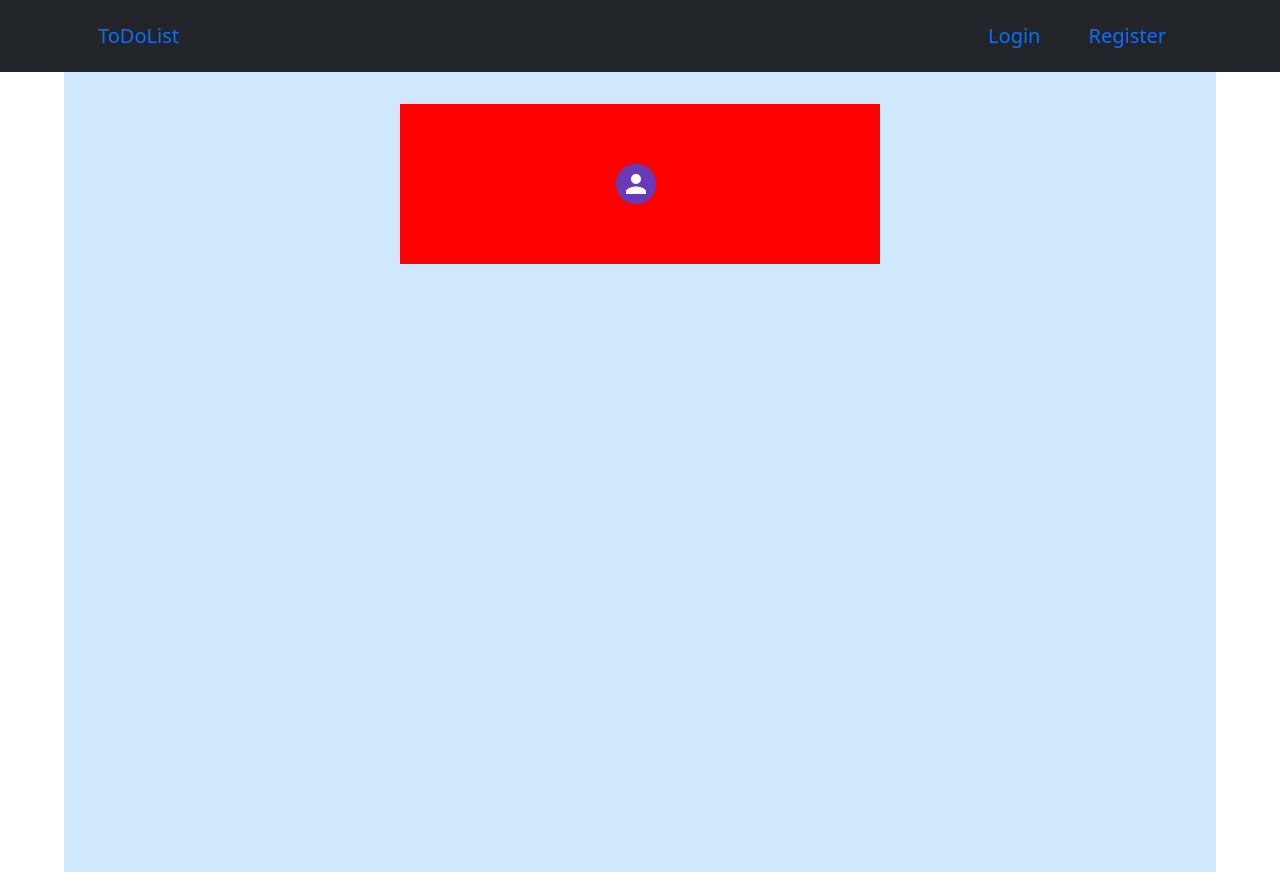
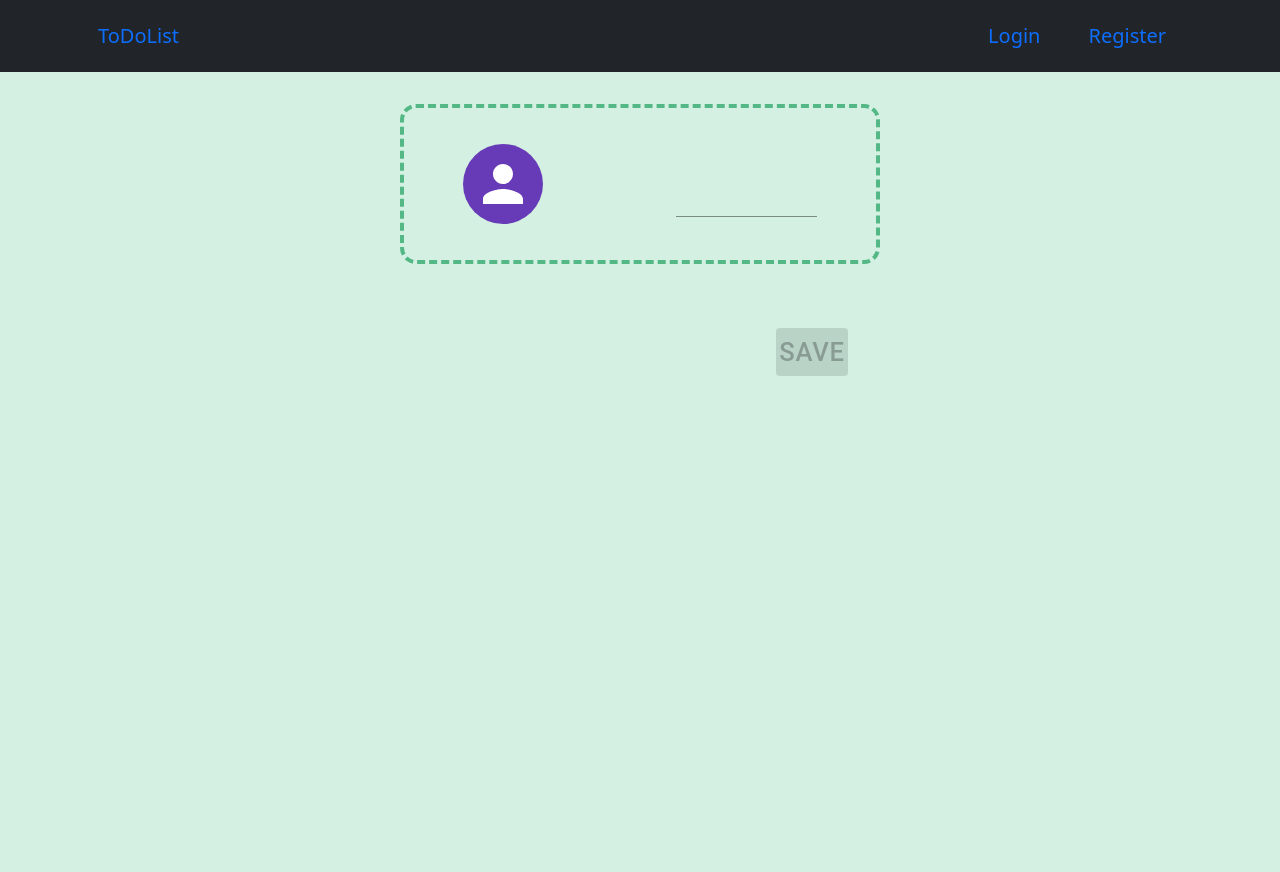
Before and after one commit to Davide-Biste/ToDoList-react, a React (Create React App) app: page /user/settings in a window 1280 px wide. Built offline with nearby package versions, Linux system fonts and the light colour scheme.

Commit message:
feat(somuchadmin): now work settings profile

```diff
--- a/package.json
+++ b/package.json
@@ -2,7 +2,7 @@
   "name": "to-do-list-react",
   "version": "0.1.0",
   "private": true,
-  "proxy": "http://localhost:8888",
+  "proxy": "https://davide-to-do.herokuapp.com/",
   "dependencies": {
     "@emotion/react": "^11.8.2",
     "@emotion/styled": "^11.8.1",
--- a/src/Component/user/Settings.js
+++ b/src/Component/user/Settings.js
@@ -1,51 +1,119 @@
-import React from "react";
-import { Container, Box, Avatar, Typography } from "@mui/material";
+import React, { useEffect, useState } from "react";
+import { Container, Box, Avatar, Button, TextField } from "@mui/material";
 import { deepPurple } from "@mui/material/colors";
+import { putUser } from "../../api";
 import _ from "lodash";
 import "../../index.css";
 
 const Settings = () => {
+  const [currentUsername, setCurrentUsername] = useState(
+    localStorage.getItem("username")
+  );
+  const [isDisabled, setIsDisabled] = useState(false);
+
+  const parseJwt = (token) => {
+    if (!token) {
+      return;
+    }
+    const base64Url = token.split(".")[1];
+    const base64 = base64Url.replace("-", "+").replace("_", "/");
+    return JSON.parse(window.atob(base64));
+  };
+
+  const modifyUser = async () => {
+    const { user: id } = await parseJwt(localStorage.getItem("token"));
+    const put = await putUser(id.id, currentUsername);
+    console.log({ put });
+  };
+
+  const changeCurrentUsername = (evt) => {
+    setCurrentUsername(evt.target.value);
+  };
+
+  useEffect(() => {
+    if (currentUsername === localStorage.getItem("username")) {
+      setIsDisabled(true);
+    } else {
+      setIsDisabled(false);
+    }
+  }, [currentUsername]);
+
   return (
     <Container fixed>
       <Box
         sx={{
-          backgroundColor: "#cfe8fc",
           height: "100vh",
         }}
-        style={{ display: "flex", justifyContent: "center" }}
+        style={{
+          display: "flex",
+          justifyContent: "flex-start",
+          alignItems: "center",
+          flexDirection: "column",
+        }}
       >
         <Box
           sx={{
-            backgroundColor: "red",
+            borderRadius: "1rem",
+            borderColor: "#53b885",
+            borderStyle: "dashed",
+            borderWidth: "0.3rem",
             width: "60vh",
             height: "20vh",
             marginTop: "2rem",
           }}
           style={{
             display: "flex",
-            justifyContent: "center",
+            justifyContent: "space-around",
             alignItems: "center",
           }}
         >
-          <div
+          <Avatar
+            sx={{
+              backgroundColor: deepPurple[500],
+            }}
+            style={{ width: "10vh", height: "10vh", fontSize: "8vh" }}
+          >
+            {_.upperCase(_.split(localStorage.getItem("username"), "")[0])}
+          </Avatar>
+          <TextField
+            value={currentUsername}
+            onChange={changeCurrentUsername}
+            variant="standard"
             style={{
-              display: "flex",
+              marginLeft: "1rem",
+              width: "30%",
+              alignItems: "center",
               justifyContent: "center",
-              alignItems: "center",
             }}
+            InputProps={{ style: { fontSize: 40 } }}
+          />
+        </Box>
+        <Box
+          sx={{
+            width: "60vh",
+            height: "20vh",
+            marginTop: "2rem",
+          }}
+          style={{
+            display: "flex",
+            justifyContent: "flex-end",
+            alignItems: "flex-start",
+          }}
+        >
+          <Button
+            disabled={isDisabled}
+            variant="contained"
+            color="success"
+            style={{
+              width: "15%",
+              height: "30%",
+              fontSize: "1.6rem",
+              margin: "2rem 2rem 2rem 2rem",
+            }}
+            onClick={modifyUser}
           >
-            <Avatar sx={{ backgroundColor: deepPurple[500] }}>
-              {_.upperCase(_.split(localStorage.getItem("username"), "")[0])}
-            </Avatar>
-            <Typography
-              variant="h5"
-              component="h1"
-              style={{ marginLeft: "1vh" }}
-              className="font"
-            >
-              {_.upperFirst(localStorage.getItem("username"))}
-            </Typography>
-          </div>
+            Save
+          </Button>
         </Box>
       </Box>
     </Container>
--- a/src/api/index.js
+++ b/src/api/index.js
@@ -47,7 +47,6 @@ export const postToDo = async (desc) => {
         Authorization: "Bearer " + localStorage.getItem("token"),
       },
     });
-    console.log(todo);
     return todo;
   } catch (e) {
     console.log({ errorPostLogin: e });
@@ -76,9 +75,28 @@ export const deleteTodo = async (id) => {
         Authorization: "Bearer " + localStorage.getItem("token"),
       },
     });
+    console.log({ deleted });
     return deleted;
   } catch (e) {
     console.log({ errorDeleteTodo: e });
     return [];
   }
 };
+
+export const putUser = async (id, username) => {
+  try {
+    let params = new URLSearchParams();
+    params.append("username", username);
+
+    const modified = await axios.put("/users/" + id, params, {
+      headers: {
+        Authorization: "Bearer " + localStorage.getItem("token"),
+      },
+    });
+    localStorage.setItem("username", username);
+    return modified;
+  } catch (e) {
+    console.log({ errorPutUser: e });
+    return [];
+  }
+};
--- a/src/index.css
+++ b/src/index.css
@@ -22,3 +22,6 @@
 .font{
     font-family: 'Roboto', sans-serif;
 }
+.App{
+    background-color: #d3f0e2;
+}
```
